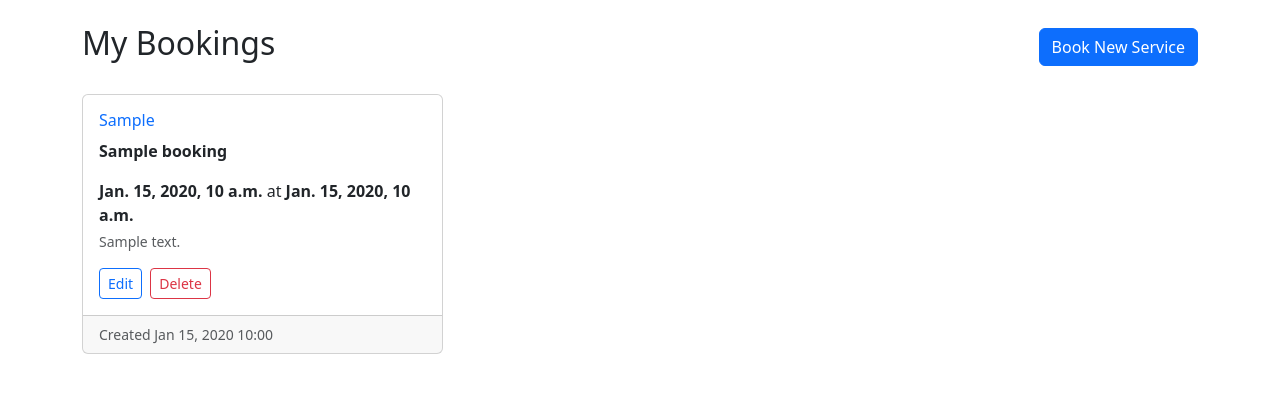
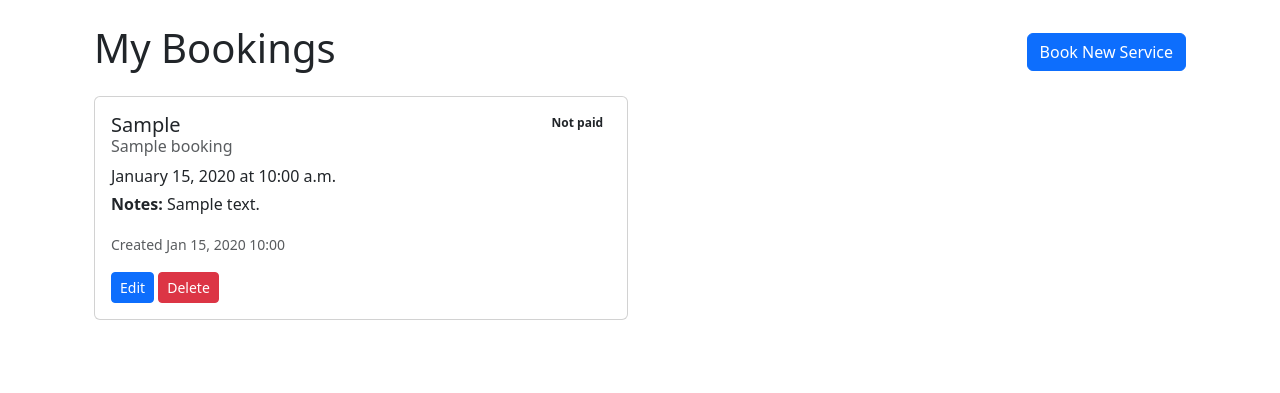
Before and after one commit to Buya96/pet-care-booker, a Django app: template accounts/templates/accounts/bookings.html in a window 1280 px wide. Shown: the part 56-449 px from the top of the page. Run offline with Django 5.2, Linux system fonts and the light colour scheme; the template is opened without the code that fills it: most values are stand-ins (such as "Sample title", 1, 10 or a date in 2020).

Commit message:
update bookings

```diff
--- a/accounts/templates/accounts/bookings.html
+++ b/accounts/templates/accounts/bookings.html
@@ -1,65 +1,96 @@
-{% extends 'accounts/base.html' %}
-
-{% block title %}My Bookings{% endblock %}
+{% extends "base.html" %}
 
 {% block content %}
-<div class="row">
-  <div class="col-md-12">
-    <div class="d-flex justify-content-between align-items-center mb-4">
-      <h2>My Bookings</h2>
+<div class="container mt-4">
+  <div class="d-flex justify-content-between align-items-center mb-3">
+    <h1>My Bookings</h1>
     <a href="{% url 'book' %}" class="btn btn-primary">Book New Service</a>
   </div>
 
   {% if bookings %}
-      <div class="row g-3">
+    <div class="row">
       {% for booking in bookings %}
-          <div class="col-md-6 col-lg-4">
+        <div class="col-md-6 mb-4">
           <div class="card h-100">
             <div class="card-body">
-                <h6 class="card-title text-primary">{{ booking.get_service_display }}</h6>
-                <p class="fw-bold">{{ booking.pet_name }}</p>
-                <p class="mb-1"><strong>{{ booking.date }}</strong> at <strong>{{ booking.time }}</strong></p>
+              <div class="d-flex justify-content-between align-items-start mb-2">
+                <div>
+                  <h5 class="card-title mb-1">
+                    {{ booking.get_service_display }}
+                  </h5>
+                  <h6 class="card-subtitle text-muted">
+                    {{ booking.pet_name }}
+                  </h6>
+                </div>
+
+                {# PAID BADGE #}
+                {% if booking.paid %}
+                  <span class="badge badge-success">Paid</span>
+                {% else %}
+                  <span class="badge badge-warning text-dark">Not paid</span>
+                {% endif %}
+              </div>
+
+              <p class="card-text mb-1">
+                {{ booking.date|date:"F j, Y" }}
+                at
+                {{ booking.time|time:"g:i a" }}
+              </p>
+
               {% if booking.notes %}
-                  <p class="small text-muted">{{ booking.notes }}</p>
+                <p class="card-text">
+                  <strong>Notes:</strong> {{ booking.notes }}
+                </p>
               {% endif %}
-                <div class="mt-3">
-                  <a href="{% url 'booking_update' booking.pk %}" class="btn btn-sm btn-outline-primary me-1">Edit</a>
-                  <a href="{% url 'booking_delete' booking.pk %}" class="btn btn-sm btn-outline-danger">Delete</a>
+
+              <p class="card-text">
+                <small class="text-muted">
+                  Created {{ booking.created|date:"M d, Y" }} {{ booking.created|time:"H:i" }}
+                </small>
+              </p>
+
+              <div class="mt-2">
+                <a href="{% url 'booking_update' booking.id %}"
+                   class="btn btn-sm btn-primary">
+                  Edit
+                </a>
+                <a href="{% url 'booking_delete' booking.id %}"
+                   class="btn btn-sm btn-danger">
+                  Delete
+                </a>
               </div>
-              </div>
-              <div class="card-footer text-muted small">
-                Created {{ booking.created|date:"M d, Y H:i" }}
             </div>
           </div>
         </div>
       {% endfor %}
     </div>
 
-      {% if page_obj.has_other_pages %}
-        <nav class="mt-4">
-          <ul class="pagination justify-content-center">
+    {# PAGINATION (optional, since you set paginate_by=10) #}
+    {% if is_paginated %}
+      <nav aria-label="Bookings navigation">
+        <ul class="pagination">
           {% if page_obj.has_previous %}
-              <li class="page-item"><a class="page-link" href="?page=1">&laquo; first</a></li>
-              <li class="page-item"><a class="page-link" href="?page={{ page_obj.previous_page_number }}">previous</a></li>
+            >
+              <a class="page-link" href="?page={{ page_obj.previous_page_number }}">Previous</a>
+            </li>
           {% endif %}
 
-            <li class="page-item active">
-              <span class="page-link">Page {{ page_obj.number }} of {{ page_obj.paginator.num_pages }}</span>
+          >
+            <span class="page-link">
+              Page {{ page_obj.number }} of {{ page_obj.paginator.num_pages }}
+            </span>
           </li>
 
           {% if page_obj.has_next %}
-              <li class="page-item"><a class="page-link" href="?page={{ page_obj.next_page_number }}">next</a></li>
-              <li class="page-item"><a class="page-link" href="?page={{ page_obj.paginator.num_pages }}">last &raquo;</a></li>
+            >
+              <a class="page-link" href="?page={{ page_obj.next_page_number }}">Next</a>
+            </li>
           {% endif %}
         </ul>
       </nav>
     {% endif %}
   {% else %}
-      <div class="text-center py-5">
-        <p class="lead text-muted">No bookings yet.</p>
-        <a href="{% url 'book' %}" class="btn btn-primary btn-lg">Book your first service</a>
-      </div>
+    <p>You have no bookings yet.</p>
   {% endif %}
 </div>
-</div>
 {% endblock %}
```
Lines whose indentation alone changed are shown as unchanged.
